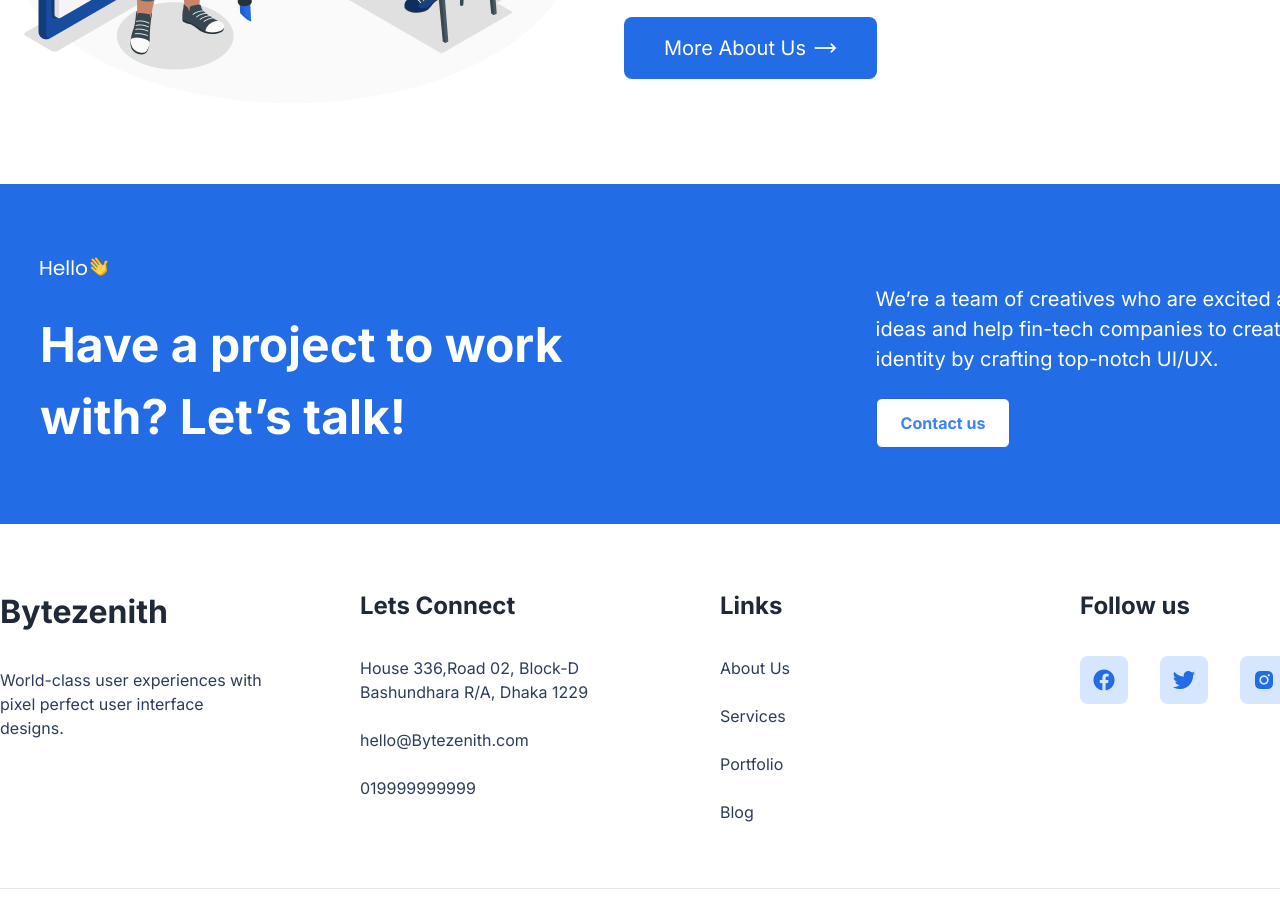
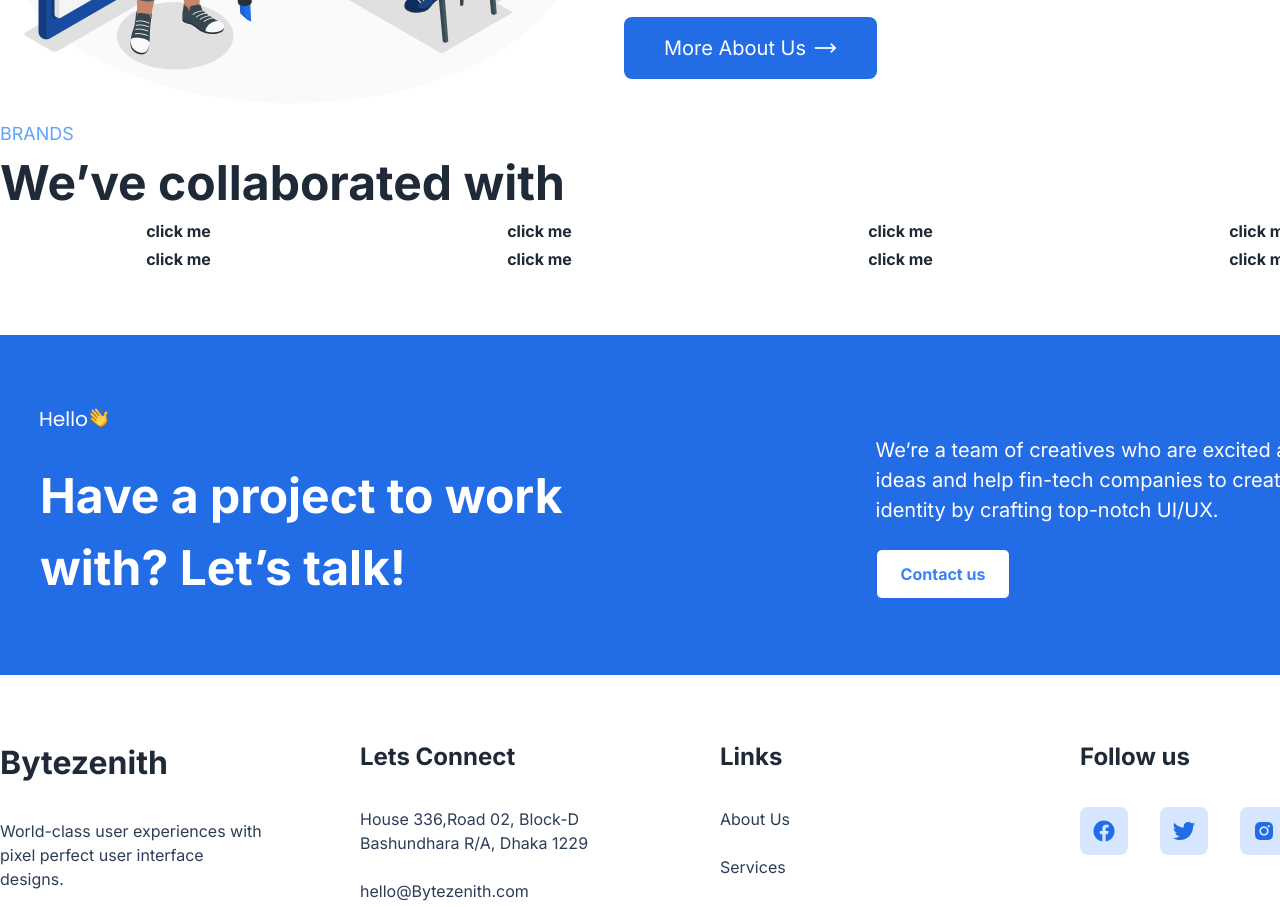
Before and after one commit to Mehetaj/agnc, a Next.js app: page / in a window 1280 px wide. Shown: the part 1280-2187 px from the top of the page. Built offline with nearby package versions, Linux system fonts and the light colour scheme.

Commit message:
brand component ready and created folder in asset

```diff
--- a/src/app/(root)/page.tsx
+++ b/src/app/(root)/page.tsx
@@ -1,5 +1,6 @@
 import About from "../Components/Home/About/About";
 import Banner from "../Components/Home/Banner/Banner";
+import Brand from "../Components/Home/Brand/Brand";
 import Contact from "../Components/Home/Contact/Contact";
 
 
@@ -8,6 +9,7 @@ const Home = () => {
     <main>
       <Banner />
       <About />
+      <Brand />
       <Contact />
     </main>
   );
--- a/src/app/Components/Home/Brand/Brand.tsx
+++ b/src/app/Components/Home/Brand/Brand.tsx
@@ -0,0 +1,62 @@
+import React from 'react'
+
+export default function Brand() {
+    return (
+        <div>
+            <div className='flex flex-col'>
+
+                <div className='flex flex-col'>
+                    <p className='text-[18px] text-blue-400 mb-0'>
+                        BRANDS
+                    </p>
+                    <h1 className='text-[48px] font-bold'>
+                        We’ve collaborated with
+                    </h1>
+                </div>
+                {/* create div with four column and three row as card */}
+                <div className='grid grid-cols-4 grid-rows-2 gap-1'>
+                    <div className='col-span-1 row-span-2'>
+                        <button className='w-full h-ful font-bold'>
+                            click me
+                        </button>
+                    </div>
+                    <div className='col-span- row-span-2'>
+                        <button className='w-full h-ful font-bold'>
+                            click me
+                        </button>
+                    </div>
+                    <div className='col-span-1 row-span-2'>
+                        <button className='w-full h-ful font-bold'>
+                            click me
+                        </button>
+                    </div>
+                    <div className='col-span-1 row-span-2'>
+                        <button className='w-full h-ful font-bold'>
+                            click me
+                        </button>
+                    </div>
+                    <div className='col-span-1 row-span-2'>
+                        <button className='w-full h-ful font-bold'>
+                            click me
+                        </button>
+                    </div>
+                    <div className='col-span-1 row-span-2'>
+                        <button className='w-full h-ful font-bold'>
+                            click me
+                        </button>
+                    </div>
+                    <div className='col-span-1 row-span-2'>
+                        <button className='w-full h-ful font-bold'>
+                            click me
+                        </button>
+                    </div>
+                    <div className='col-span-1 row-span-2'>
+                        <button className='w-full h-ful font-bold'>
+                            click me
+                        </button>
+                    </div>
+                </div>
+            </div>
+
+        </div>)
+}
```
Also changed, not shown: src/asset/brand/Brand 1.png (added).
